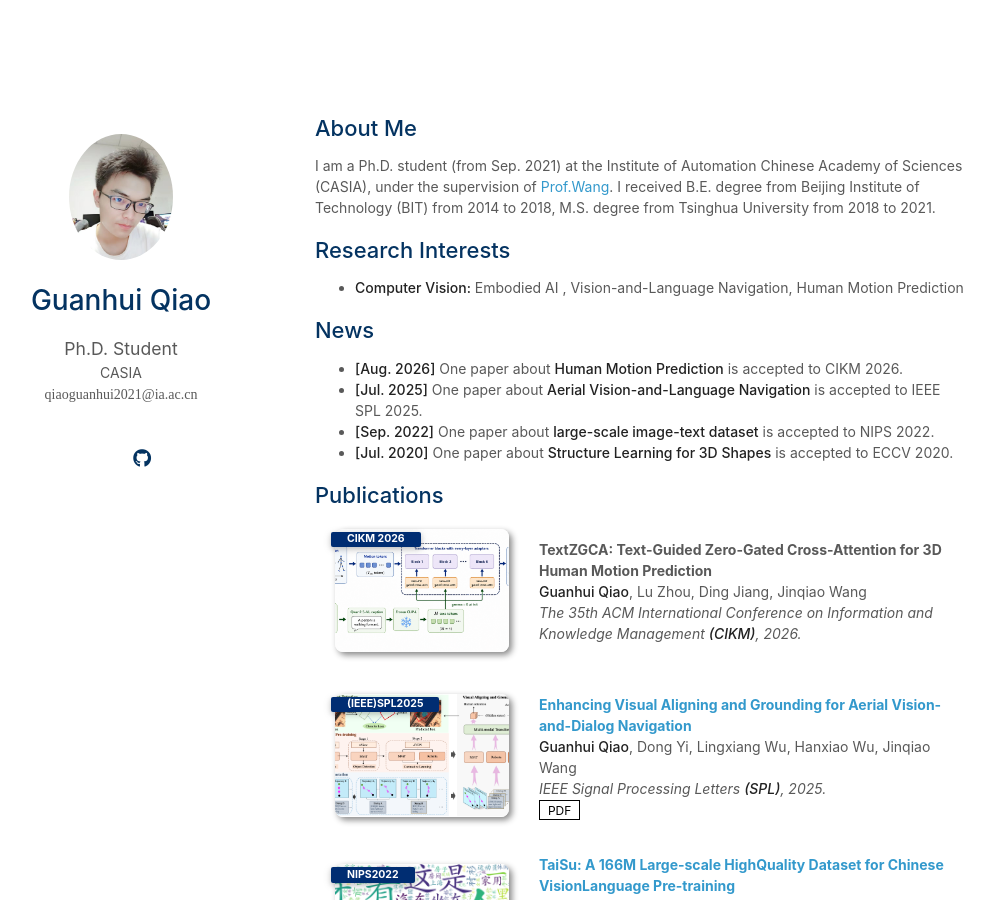
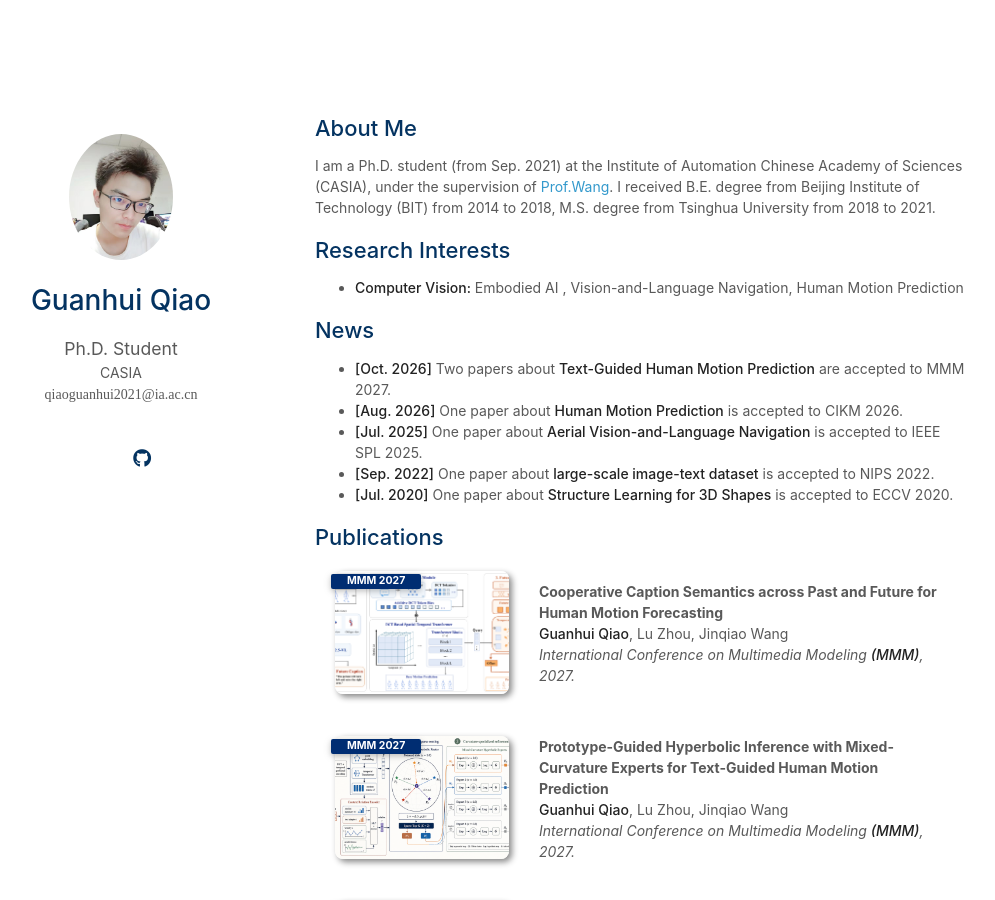
Before and after one commit to qiaogh97/qiaogh97.github.io, a Jekyll site: the page built from index.md, in a window 1280 px wide and 900 px high. Shown: the whole window, without its empty margins (155-1150 px from the left). Built offline with Jekyll 4.4.1, drawn with Linux system fonts in a browser that asks for light colours; nearby versions of some CDN libraries; a style sheet for code colours, icons or effects is not loaded; our own code applies the rules of GitHub Pages for plain Markdown files.

Commit message:
add MMM 2027 publications

```diff
--- a/_data/publications.yml
+++ b/_data/publications.yml
@@ -1,4 +1,16 @@
 main:
+
+  - title: "Cooperative Caption Semantics across Past and Future for Human Motion Forecasting"
+    authors: <strong>Guanhui Qiao</strong>, Lu Zhou, Jinqiao Wang
+    conference_short: MMM 2027
+    conference: International Conference on Multimedia Modeling <strong>(MMM)</strong>, 2027.
+    image: ./assets/img/cocap-pf.png
+
+  - title: "Prototype-Guided Hyperbolic Inference with Mixed-Curvature Experts for Text-Guided Human Motion Prediction"
+    authors: <strong>Guanhui Qiao</strong>, Lu Zhou, Jinqiao Wang
+    conference_short: MMM 2027
+    conference: International Conference on Multimedia Modeling <strong>(MMM)</strong>, 2027.
+    image: ./assets/img/phi.png
 
   - title: "TextZGCA: Text-Guided Zero-Gated Cross-Attention for 3D Human Motion Prediction"
     authors: <strong>Guanhui Qiao</strong>, Lu Zhou, Ding Jiang, Jinqiao Wang
--- a/index.md
+++ b/index.md
@@ -12,6 +12,7 @@ I received B.E. degree from Beijing Institute of Technology (BIT) from 2014 to 2
 - **Computer Vision:** Embodied AI , Vision-and-Language Navigation, Human Motion Prediction
 
 ## News
+- **[Oct. 2026]** Two papers about **Text-Guided Human Motion Prediction** are accepted to MMM 2027.
 - **[Aug. 2026]** One paper about **Human Motion Prediction** is accepted to CIKM 2026.
 - **[Jul. 2025]** One paper about **Aerial Vision-and-Language Navigation** is accepted to IEEE SPL 2025.
 - **[Sep. 2022]** One paper about **large-scale image-text dataset** is accepted to NIPS 2022.
```
Also changed, not shown: assets/img/cocap-pf.png (added), assets/img/phi.png (added).
